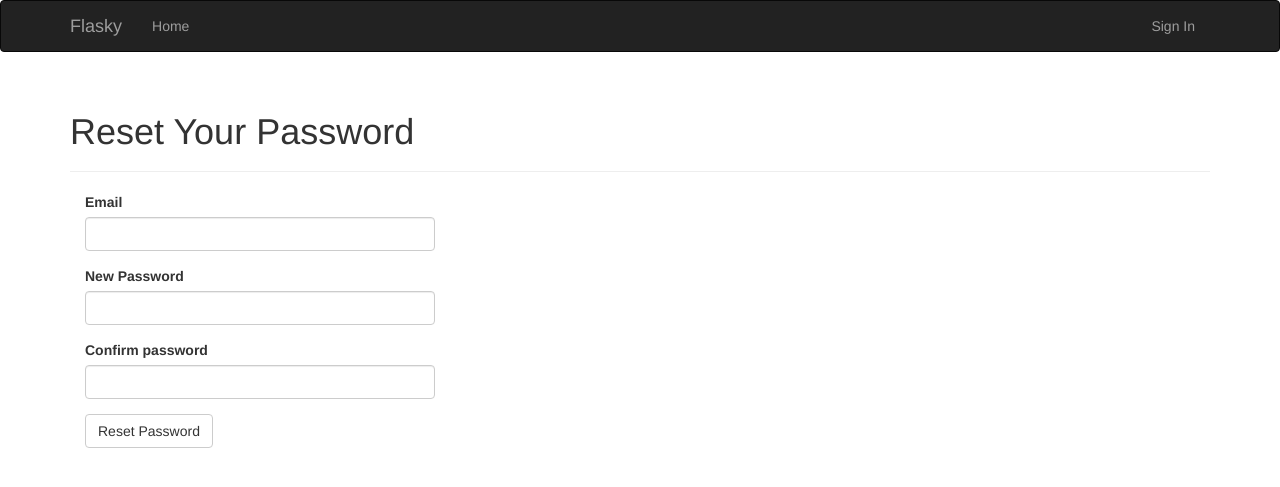
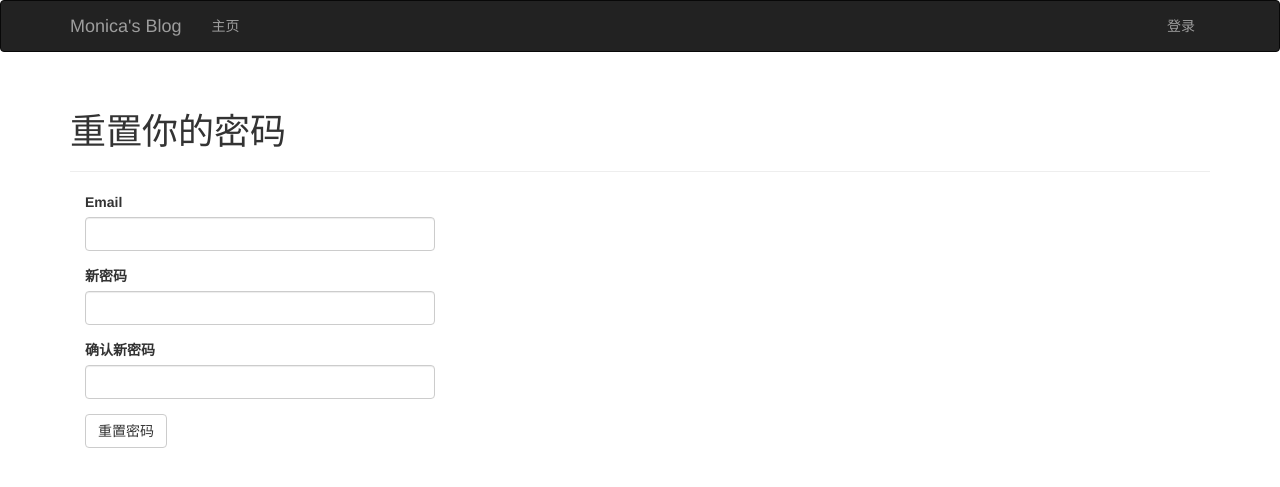
Before and after one commit to Mortif3767/flask_web, a Flask app: page /auth/reset/1 in a window 1280 px wide. Shown: the top 487 px of the page. Run offline with Flask 2, Linux system fonts and the light colour scheme; some libraries are stand-ins or nearby versions.

Commit message:
完整上线

```diff
--- a/app/auth/forms.py
+++ b/app/auth/forms.py
@@ -7,11 +7,11 @@ from ..models import User
 
 
 class LoginForm(FlaskForm):
-    email = StringField('Email', validators=[Required(), Length(1, 64),
+    email = StringField(u'邮箱', validators=[Required(), Length(1, 64),
                                              Email()])
-    password = PasswordField('Password', validators=[Required()])
-    remember_me = BooleanField('Keep me logged in')
-    submit = SubmitField('Log In')
+    password = PasswordField(u'密码', validators=[Required()])
+    remember_me = BooleanField(u'保持在线')
+    submit = SubmitField(u'登录')
 
 
 class RegistrationForm(FlaskForm):
@@ -36,24 +36,24 @@ class RegistrationForm(FlaskForm):
 
 class ChangePasswordForm(FlaskForm):
     old_password = PasswordField(u'原始密码', validators=[Required()])
-    password = PasswordField('New password', validators=[
+    password = PasswordField(u'新密码', validators=[
         Required(), EqualTo('password2', message='Passwords must match')])
-    password2 = PasswordField('Confirm new password', validators=[Required()])
-    submit = SubmitField('Update Password')
+    password2 = PasswordField(u'确认新密码', validators=[Required()])
+    submit = SubmitField(u'更新密码')
 
 class PasswordResetRequestForm(FlaskForm):
     email = StringField('Email', validators=[Required(), Length(1, 64),
                                              Email()])
-    submit = SubmitField(u'申请重制密码')
+    submit = SubmitField(u'申请重置密码')
 
 
 class PasswordResetForm(FlaskForm):
     email = StringField('Email', validators=[Required(), Length(1, 64),
                                              Email()])
-    password = PasswordField('New Password', validators=[
+    password = PasswordField(u'新密码', validators=[
         Required(), EqualTo('password2', message='Passwords must match')])
-    password2 = PasswordField('Confirm password', validators=[Required()])
-    submit = SubmitField('Reset Password')
+    password2 = PasswordField(u'确认新密码', validators=[Required()])
+    submit = SubmitField(u'重置密码')
 
     def validate_email(self, field):
         if User.query.filter_by(email=field.data).first() is None:
@@ -61,11 +61,11 @@ class PasswordResetForm(FlaskForm):
 
 
 class ChangeEmailForm(FlaskForm):
-    email = StringField('New Email', validators=[Required(), Length(1, 64),
+    email = StringField(u'新邮箱', validators=[Required(), Length(1, 64),
                                                  Email()])
-    password = PasswordField('Password', validators=[Required()])
-    submit = SubmitField('Update Email Address')
+    password = PasswordField(u'密码', validators=[Required()])
+    submit = SubmitField(u'更新邮箱')
 
     def validate_email(self, field):
         if User.query.filter_by(email=field.data).first():
-            raise ValidationError('Email already registered.')
+            raise ValidationError(u'邮箱已注册')
--- a/app/templates/403.html
+++ b/app/templates/403.html
@@ -1,6 +1,6 @@
 {% extends "base.html" %}
 
-{% block title %}Flasky - Forbidden{% endblock %}
+{% block title %}Forbidden{% endblock %}
 
 {% block page_content %}
 <div class="page-header">
--- a/app/templates/auth/change_email.html
+++ b/app/templates/auth/change_email.html
@@ -1,11 +1,11 @@
 {% extends "base.html" %}
 {% import "bootstrap/wtf.html" as wtf %}
 
-{% block title %}Flasky - Change Email Address{% endblock %}
+{% block title %}Monica's blog - 修改邮箱{% endblock %}
 
 {% block page_content %}
 <div class="page-header">
-    <h1>Change Your Email Address</h1>
+    <h1>修改你的邮箱</h1>
 </div>
 <div class="col-md-4">
     {{ wtf.quick_form(form) }}
--- a/app/templates/auth/change_password.html
+++ b/app/templates/auth/change_password.html
@@ -1,11 +1,11 @@
 {% extends "base.html" %}
 {% import "bootstrap/wtf.html" as wtf %}
 
-{% block title %}Flasky - Change Password{% endblock %}
+{% block title %}Monica's blog - 修改密码{% endblock %}
 
 {% block page_content %}
 <div class="page-header">
-    <h1>Change Your Password</h1>
+    <h1>修改密码</h1>
 </div>
 <div class="col-md-4">
     {{ wtf.quick_form(form) }}
--- a/app/templates/auth/login.html
+++ b/app/templates/auth/login.html
@@ -3,7 +3,7 @@
 
 {% block page_content %}
 <div class="page-header">
-	<h1>Login</h1>
+	<h1>登录</h1>
 </div>
 <div class="col-md-4">
 {{ wtf.quick_form(form) }}
--- a/app/templates/auth/register.html
+++ b/app/templates/auth/register.html
@@ -14,7 +14,6 @@
 		{% if token is not none %}
 		<a href="{{ url_for('auth.confirm', token=token, _external=True) }}">请点击此链接以确认,并在点击链接前用新账户登陆</a>
 		{% else %}
-
 		{% endif %}
 	</p>
 </div>
--- a/app/templates/auth/reset_password.html
+++ b/app/templates/auth/reset_password.html
@@ -1,11 +1,11 @@
 {% extends "base.html" %}
 {% import "bootstrap/wtf.html" as wtf %}
 
-{% block title %}Flasky - Password Reset{% endblock %}
+{% block title %}Monica's blog - 重置密码{% endblock %}
 
 {% block page_content %}
 <div class="page-header">
-    <h1>Reset Your Password</h1>
+    <h1>重置你的密码</h1>
 </div>
 <div class="col-md-4">
     {{ wtf.quick_form(form) }}
--- a/app/templates/auth/save.html
+++ b/app/templates/auth/save.html
@@ -1,6 +1,6 @@
 {% extends "base.html" %}
 
-{% block title %}Flasky - Reset your password{% endblock %}
+{% block title %}Monica's blog - 重置密码{% endblock %}
 
 {% block page_content %}
 <div class="page-header">
--- a/app/templates/base.html
+++ b/app/templates/base.html
@@ -1,6 +1,6 @@
 {% extends "bootstrap/base.html" %}
 
-{% block title %}Flasky{% endblock %}
+{% block title %}Monica's blog{% endblock %}
 
 {% block head %}
 {{ super() }}
@@ -19,32 +19,32 @@
 				<span class="icon-bar"></span>
 				<span class="icon-bar"></span>
 			</button>
-			<a class="navbar-brand" href="{{ url_for('main.index') }}">Flasky</a>
+			<a class="navbar-brand" href="{{ url_for('main.index') }}">Monica's Blog</a>
 		</div>
 		<div class="navbar-collapse collapse">
 			<ul class="nav navbar-nav">
-				<li><a href="{{ url_for('main.index') }}">Home</a></li>
+				<li><a href="{{ url_for('main.index') }}">主页</a></li>
 				{% if current_user.is_authenticated %}
-				<li><a href="{{ url_for('main.user', username=current_user.username) }}">Profile</a></li>
+				<li><a href="{{ url_for('main.user', username=current_user.username) }}">资料</a></li>
 				{% endif %}
 			</ul>
 			<ul class="nav navbar-nav navbar-right">
 				{% if current_user.can(Permission.MODERATE_COMMENTS) %}
-				<li><a href="{{ url_for('main.moderate') }}">Moderate Comments</a></li>
+				<li><a href="{{ url_for('main.moderate') }}">管理评论</a></li>
 				{% endif %}
 				{% if current_user.is_authenticated %}
 				<li class="dropdown">
 					<a href="#" class="dropdown-toggle" data-toggle="dropdown">
 						<img src="{{ current_user.gravatar(size=18) }}">
-						Account <b class="caret"></b></a>
+						账户<b class="caret"></b></a>
 					<ul class="dropdown-menu">
-						<li><a href="{{ url_for('auth.change_password') }}">Change Password</a></li>
-						<li><a href="{{ url_for('auth.change_email_request') }}">Change Email</a></li>
-						<li><a href="{{ url_for('auth.logout') }}">Sign Out</a></li>
+						<li><a href="{{ url_for('auth.change_password') }}">修改密码</a></li>
+						<li><a href="{{ url_for('auth.change_email_request') }}">修改邮箱</a></li>
+						<li><a href="{{ url_for('auth.logout') }}">退出</a></li>
 					</ul>
 				</li>
 				{% else %}
-				<li><a href="{{ url_for('auth.login') }}">Sign In</a></li>
+				<li><a href="{{ url_for('auth.login') }}">登录</a></li>
 				{% endif %}
 			</ul>
 		</div>
--- a/app/templates/edit_post.html
+++ b/app/templates/edit_post.html
@@ -5,7 +5,7 @@
 
 {% block page_content %}
 <div class="page-header">
-	<h1>Edit Post</h1>
+	<h1>编辑博客</h1>
 </div>
 <div>
 	{{ wtf.quick_form(form) }}
--- a/app/templates/followed.html
+++ b/app/templates/followed.html
@@ -1,7 +1,7 @@
 {% extends "base.html" %}
 {% import "_macros.html" as macros %}
 
-{% block title %}Flasky - {{ user.username }} {{ title }}{% endblock %}
+{% block title %}Monica's blog - {{ user.username }} {{ title }}{% endblock %}
 
 {% block page_content %}
 <div class="page-header">
--- a/app/templates/followers.html
+++ b/app/templates/followers.html
@@ -1,7 +1,7 @@
 {% extends "base.html" %}
 {% import "_macros.html" as macros %}
 
-{% block title %}Flasky - {{ user.username }} {{ title }}{% endblock %}
+{% block title %}Monica's blog - {{ user.username }} {{ title }}{% endblock %}
 
 {% block page_content %}
 <div class="page-header">
--- a/app/templates/index.html
+++ b/app/templates/index.html
@@ -2,11 +2,11 @@
 {% import "bootstrap/wtf.html" as wtf %}
 {% import "_macros.html" as macros %}
 
-{% block title %}Flasky{% endblock %}
+{% block title %}Monica's blog - 主页{% endblock %}
 
 {% block page_content %}
 <div class="page-header">
-    <h1>你好, {% if current_user.is_authenticated %}{{ current_user.username }}{% else %}欢迎登陆{% endif %}!</h1>
+    <h1>你好, {% if current_user.is_authenticated %}{{ current_user.username }}{% else %}欢迎登录{% endif %}!</h1>
 </div>
 <div>
     {% if current_user.can(Permission.WRITE_ARTICLES) %}
--- a/app/templates/post.html
+++ b/app/templates/post.html
@@ -2,7 +2,7 @@
 {% import "bootstrap/wtf.html" as wtf %}
 {% import "_macros.html" as macros %}
 
-{% block title %}Flasky - Post{% endblock %}
+{% block title %}Monica's blog - 日志{% endblock %}
 
 {% block page_content %}
 {% include "_posts.html" %}
--- a/app/templates/user.html
+++ b/app/templates/user.html
@@ -51,7 +51,7 @@
 		{% endif %}
 	</div>
 </div>
-<h3>Posts by {{ user.username }}</h3>
+<h3>{{ user.username }}的博客</h3>
 {% include '_posts.html' %}
 {% if pagination %}
 <div class="pagination">
```
Also changed, not shown: app/templates/auth/unconfirmed.html (+6 -6 lines), 3 other files.
